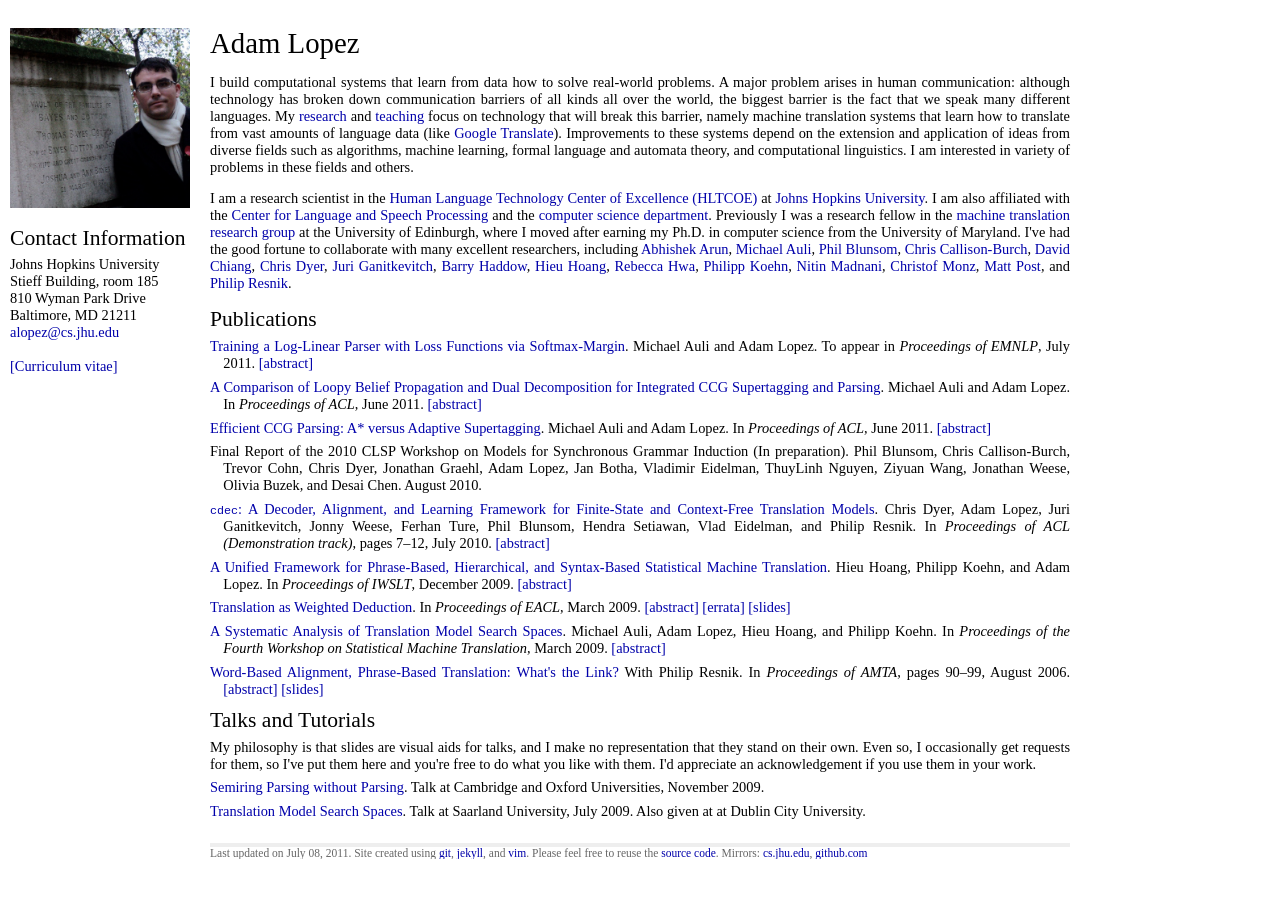
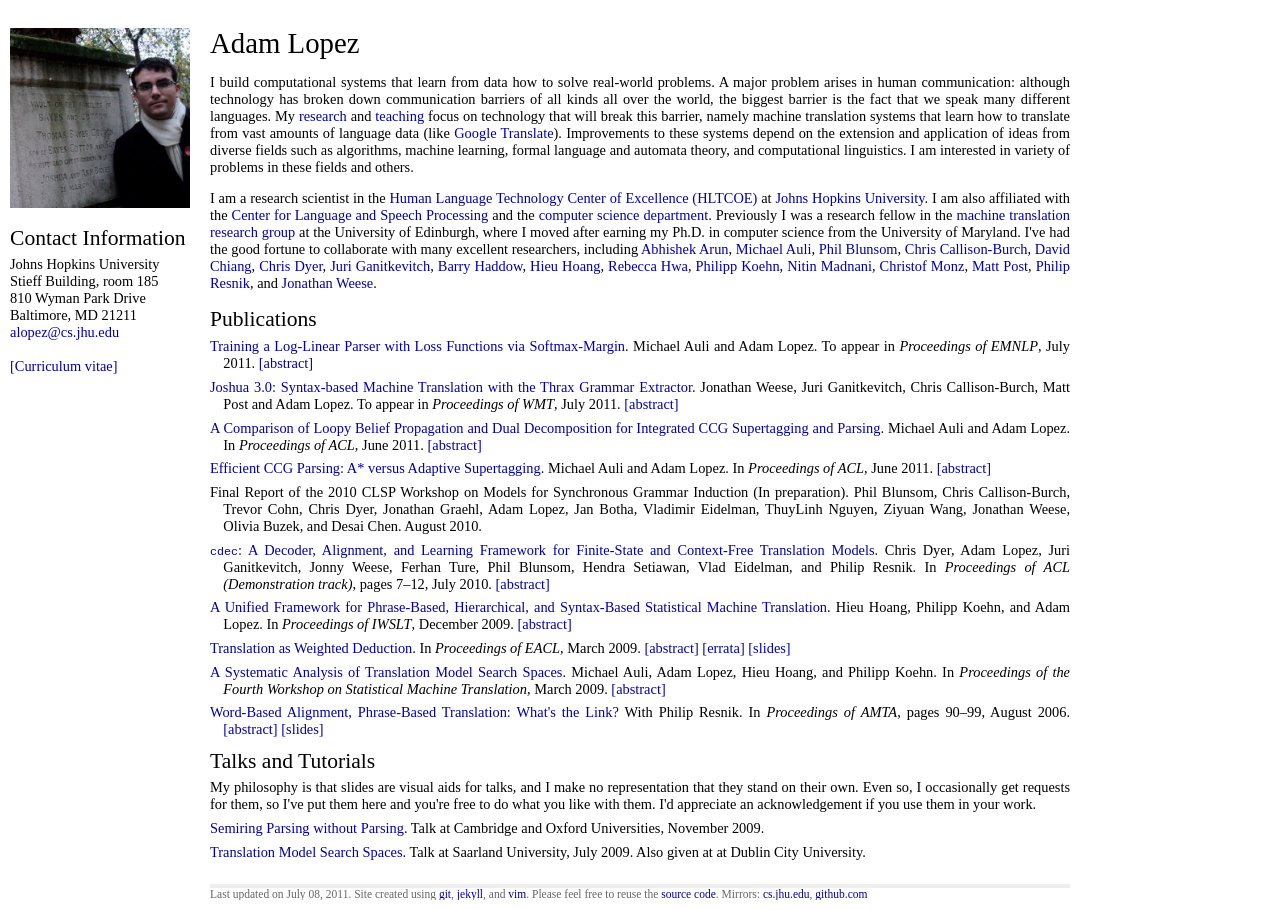
Before and after one commit to alopez/alopez.github.com, a Jekyll site: the page built from index.html, in a window 1280 px wide. Built offline with Jekyll 4.4.1, drawn with Linux system fonts in a browser that asks for light colours.

Commit message:
Added Joshua 3.0 paper

```diff
--- a/index.html
+++ b/index.html
@@ -47,8 +47,9 @@ I've had the good fortune to collaborate with many excellent researchers, includ
 <a href="http://www.iccs.informatics.ed.ac.uk/~pkoehn/">Philipp Koehn</a>,
 <a href="http://www.desilinguist.org">Nitin Madnani</a>,
 <a href="http://staff.science.uva.nl/~christof/">Christof Monz</a>,
-<a href="http://www.cs.rochester.edu/~post/">Matt Post</a>, and
-<a href="http://www.umiacs.umd.edu/%7Eresnik">Philip Resnik</a>.
+<a href="http://www.cs.rochester.edu/~post/">Matt Post</a>,
+<a href="http://www.umiacs.umd.edu/%7Eresnik">Philip Resnik</a>, and
+<a href="http://cs.jhu.edu/~jonny/">Jonathan Weese</a>.
 </div>
 
 <a name="pubs"></a>
```
Also changed, not shown: _posts/2011-07-26-joshua3.0.textile (added, +17 -0 lines).
